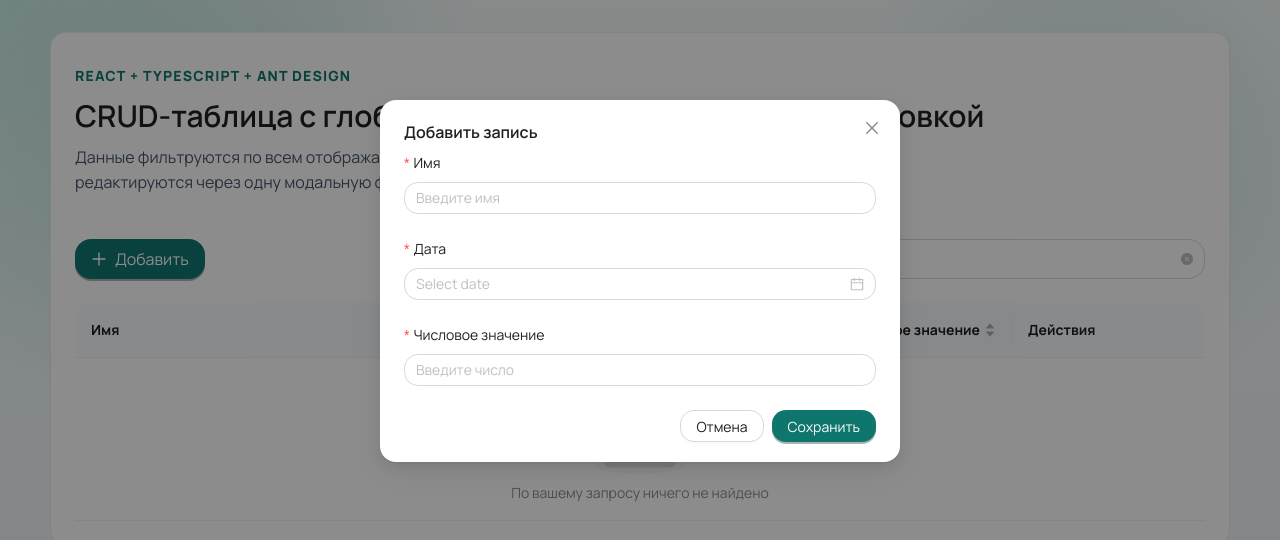
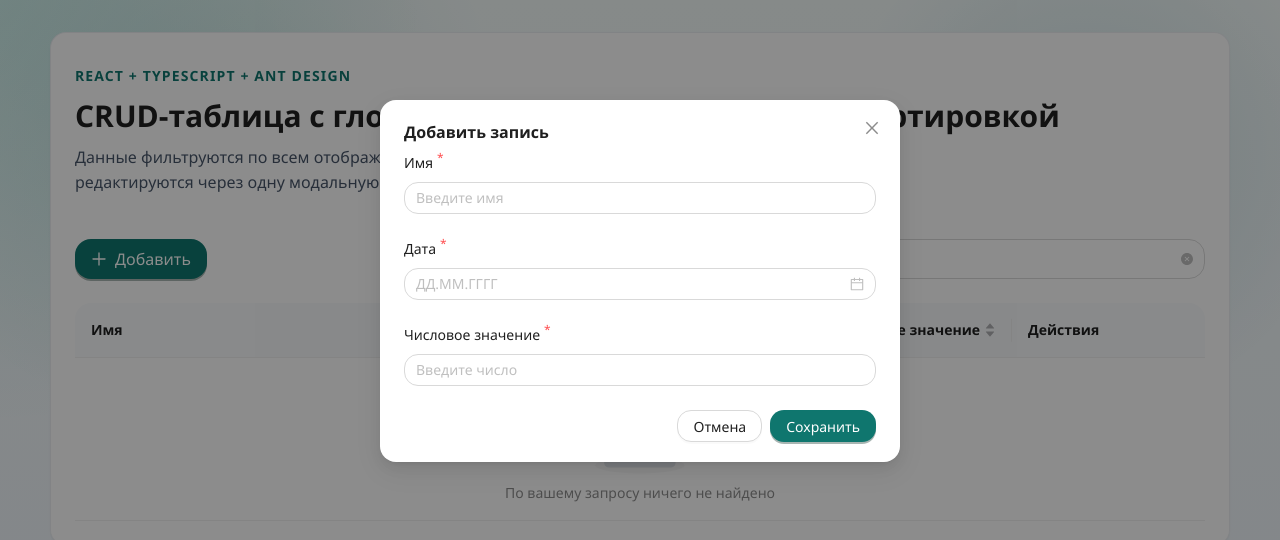
Before and after one commit to NikitaSitlivy/table_AntD, a React (Vite) app: page / in a window 1280 px wide. Both pictures are taken after typing "Sample" into the empty fields and a click on the button "Добавить". Shown: the top 540 px of the page. Built offline with nearby package versions, Linux system fonts and the light colour scheme.

Commit message:
Доработка UI таблицы, корректировка валидации

```diff
--- a/src/components/CrudTable.tsx
+++ b/src/components/CrudTable.tsx
@@ -1,4 +1,4 @@
-import { useMemo, useState } from 'react';
+import { useEffect, useMemo, useState } from 'react';
 import {
   Button,
   Card,
@@ -8,11 +8,13 @@ import {
   Popconfirm,
   Space,
   Table,
+  Tooltip,
   Typography,
 } from 'antd';
 import type { ColumnsType } from 'antd/es/table';
+import type { SortOrder, SorterResult } from 'antd/es/table/interface';
 import { DeleteOutlined, EditOutlined, PlusOutlined, SearchOutlined } from '@ant-design/icons';
-import { INITIAL_RECORDS, SEARCH_PLACEHOLDER } from '../constants';
+import { INITIAL_RECORDS, RECORDS_STORAGE_KEY, SEARCH_PLACEHOLDER } from '../constants';
 import {
   compareByDate,
   compareByName,
@@ -27,11 +29,41 @@ import { RecordModal } from './RecordModal';
 const { Paragraph, Text, Title } = Typography;
 
 export function CrudTable() {
-  const [records, setRecords] = useState<RecordItem[]>(INITIAL_RECORDS);
+  const [records, setRecords] = useState<RecordItem[]>(() => {
+    if (typeof window === 'undefined') {
+      return INITIAL_RECORDS;
+    }
+
+    const savedRecords = window.localStorage.getItem(RECORDS_STORAGE_KEY);
+
+    if (!savedRecords) {
+      return INITIAL_RECORDS;
+    }
+
+    try {
+      const parsedRecords = JSON.parse(savedRecords) as RecordItem[];
+
+      if (!Array.isArray(parsedRecords)) {
+        return INITIAL_RECORDS;
+      }
+
+      return parsedRecords;
+    } catch {
+      return INITIAL_RECORDS;
+    }
+  });
   const [searchValue, setSearchValue] = useState('');
   const [isModalOpen, setIsModalOpen] = useState(false);
   const [mode, setMode] = useState<ModalMode>('create');
   const [editingRecord, setEditingRecord] = useState<RecordItem | null>(null);
+  const [sortState, setSortState] = useState<{ columnKey?: string; order?: SortOrder }>({
+    columnKey: 'date',
+    order: 'descend',
+  });
+
+  useEffect(() => {
+    window.localStorage.setItem(RECORDS_STORAGE_KEY, JSON.stringify(records));
+  }, [records]);
 
   const filteredRecords = useMemo(
     () => filterRecords(records, searchValue),
@@ -93,8 +125,15 @@ export function CrudTable() {
         key: 'name',
         width: 280,
         sorter: compareByName,
-        showSorterTooltip: { target: 'sorter-icon' },
-        ellipsis: true,
+        sortOrder: sortState.columnKey === 'name' ? sortState.order : null,
+        sortDirections: ['ascend', 'descend', 'ascend'],
+        showSorterTooltip: {
+          target: 'full-header',
+          title:
+            sortState.columnKey === 'name' && sortState.order === 'ascend'
+              ? 'Сортировать от Я до А'
+              : 'Сортировать от А до Я',
+        },
       },
       {
         title: 'Дата',
@@ -102,7 +141,9 @@ export function CrudTable() {
         key: 'date',
         width: 180,
         sorter: compareByDate,
-        defaultSortOrder: 'descend',
+        sortOrder: sortState.columnKey === 'date' ? sortState.order : null,
+        sortDirections: ['descend', 'ascend', 'descend'],
+        showSorterTooltip: { target: 'full-header' },
         render: (value: string) => formatDisplayDate(value),
       },
       {
@@ -112,6 +153,9 @@ export function CrudTable() {
         width: 220,
         align: 'right',
         sorter: compareByValue,
+        sortOrder: sortState.columnKey === 'value' ? sortState.order : null,
+        sortDirections: ['descend', 'ascend', 'descend'],
+        showSorterTooltip: { target: 'full-header' },
         render: (value: number) => new Intl.NumberFormat('ru-RU').format(value),
       },
       {
@@ -121,11 +165,13 @@ export function CrudTable() {
         fixed: 'right',
         render: (_, record) => (
           <Space size="small">
+            <Tooltip title="Редактировать">
               <Button
                 aria-label={`Редактировать ${record.name}`}
                 icon={<EditOutlined />}
                 onClick={() => openEditModal(record)}
               />
+            </Tooltip>
             <Popconfirm
               title="Удалить запись?"
               description={`Запись «${record.name}» будет удалена без возможности восстановления.`}
@@ -134,13 +180,15 @@ export function CrudTable() {
               okButtonProps={{ danger: true }}
               onConfirm={() => handleDelete(record.id)}
             >
+              <Tooltip title="Удалить">
                 <Button danger aria-label={`Удалить ${record.name}`} icon={<DeleteOutlined />} />
+              </Tooltip>
             </Popconfirm>
           </Space>
         ),
       },
     ],
-    [],
+    [sortState],
   );
 
   const locale = useMemo(
@@ -194,6 +242,14 @@ export function CrudTable() {
             columns={columns}
             dataSource={filteredRecords}
             locale={locale}
+            onChange={(_, __, sorter) => {
+              const nextSorter = Array.isArray(sorter) ? sorter[0] : (sorter as SorterResult<RecordItem>);
+
+              setSortState({
+                columnKey: typeof nextSorter.columnKey === 'string' ? nextSorter.columnKey : undefined,
+                order: nextSorter.order ?? undefined,
+              });
+            }}
             pagination={{
               pageSize: 6,
               hideOnSinglePage: filteredRecords.length <= 6,
--- a/src/components/RecordModal.tsx
+++ b/src/components/RecordModal.tsx
@@ -1,11 +1,12 @@
-import { useEffect } from 'react';
-import { Button, DatePicker, Form, Input, InputNumber, Modal } from 'antd';
+import { useEffect, useMemo } from 'react';
+import { Button, DatePicker, Form, Input, Modal } from 'antd';
+import ruRU from 'antd/es/date-picker/locale/ru_RU';
 import type { Dayjs } from 'dayjs';
 import dayjs from 'dayjs';
 import {
+  DATE_FORMAT,
   ISO_DATE_FORMAT,
-  MAX_VALUE,
-  MIN_VALUE,
+  MAX_VALUE_DIGITS,
   NAME_MAX_LENGTH,
   NAME_MIN_LENGTH,
   VALIDATION_MESSAGES,
@@ -15,7 +16,7 @@ import type { ModalMode, RecordFormValues } from '../types';
 type RecordModalFormValues = {
   name: string;
   date: Dayjs;
-  value: number;
+  value: string;
 };
 
 type RecordModalProps = {
@@ -37,8 +38,19 @@ const modalMeta: Record<ModalMode, { title: string; okText: string }> = {
   },
 };
 
+const sanitizeDigits = (value: string) => value.replace(/\D/g, '');
+
+const datePickerLocale = {
+  ...ruRU,
+  lang: {
+    ...ruRU.lang,
+    placeholder: 'ДД.ММ.ГГГГ',
+  },
+};
+
 export function RecordModal({ open, mode, initialValues, onCancel, onSubmit }: RecordModalProps) {
   const [form] = Form.useForm<RecordModalFormValues>();
+  const watchedValues = Form.useWatch([], form) as Partial<RecordModalFormValues> | undefined;
 
   useEffect(() => {
     if (!open) {
@@ -50,7 +62,7 @@ export function RecordModal({ open, mode, initialValues, onCancel, onSubmit }: R
       form.setFieldsValue({
         name: initialValues.name,
         date: dayjs(initialValues.date),
-        value: initialValues.value,
+        value: String(initialValues.value),
       });
       return;
     }
@@ -58,17 +70,46 @@ export function RecordModal({ open, mode, initialValues, onCancel, onSubmit }: R
     form.resetFields();
   }, [form, initialValues, open]);
 
+  useEffect(() => {
+    if (!open || !initialValues) {
+      return;
+    }
+
+    form.setFieldsValue({
+      name: initialValues.name,
+      date: dayjs(initialValues.date),
+      value: String(initialValues.value),
+    });
+  }, [form, initialValues, open]);
+
   const handleFinish = (values: RecordModalFormValues) => {
     onSubmit({
       name: values.name.trim(),
       date: values.date.format(ISO_DATE_FORMAT),
-      value: values.value,
+      value: Number(values.value),
     });
   };
+
+  const isUpdateDisabled = useMemo(() => {
+    if (mode !== 'edit' || !initialValues) {
+      return false;
+    }
+
+    const currentName = watchedValues?.name?.trim() ?? '';
+    const currentDate = watchedValues?.date?.isValid() ? watchedValues.date.format(ISO_DATE_FORMAT) : '';
+    const currentValue = watchedValues?.value ?? '';
+
+    return (
+      currentName === initialValues.name &&
+      currentDate === initialValues.date &&
+      currentValue === String(initialValues.value)
+    );
+  }, [initialValues, mode, watchedValues]);
 
   return (
     <Modal
       destroyOnHidden
+      forceRender
       open={open}
       title={modalMeta[mode].title}
       onCancel={onCancel}
@@ -76,7 +117,12 @@ export function RecordModal({ open, mode, initialValues, onCancel, onSubmit }: R
         <Button key="cancel" onClick={onCancel}>
           Отмена
         </Button>,
-        <Button key="submit" type="primary" onClick={() => form.submit()}>
+        <Button
+          key="submit"
+          type="primary"
+          disabled={isUpdateDisabled}
+          onClick={() => form.submit()}
+        >
           {modalMeta[mode].okText}
         </Button>,
       ]}
@@ -87,18 +133,28 @@ export function RecordModal({ open, mode, initialValues, onCancel, onSubmit }: R
         preserve={false}
         autoComplete="off"
         onFinish={handleFinish}
+        requiredMark={(label, info) =>
+          info.required ? (
+            <span>
+              {label}
+              <span className="form-required-mark">*</span>
+            </span>
+          ) : (
+            label
+          )
+        }
       >
         <Form.Item
+          required
           label="Имя"
           name="name"
           rules={[
-            { required: true, message: VALIDATION_MESSAGES.nameRequired },
             {
               validator: async (_, value: string | undefined) => {
                 const normalizedValue = value?.trim() ?? '';
 
                 if (!normalizedValue) {
-                  throw new Error(VALIDATION_MESSAGES.nameWhitespace);
+                  throw new Error(VALIDATION_MESSAGES.nameRequired);
                 }
 
                 if (
@@ -115,32 +171,56 @@ export function RecordModal({ open, mode, initialValues, onCancel, onSubmit }: R
         </Form.Item>
 
         <Form.Item
+          required
           label="Дата"
           name="date"
-          rules={[{ required: true, message: VALIDATION_MESSAGES.dateRequired }]}
+          rules={[
+            { required: true, message: VALIDATION_MESSAGES.dateRequired },
+            {
+              validator: async (_, value: Dayjs | undefined) => {
+                if (!value) {
+                  return;
+                }
+
+                if (!value.isValid()) {
+                  throw new Error(VALIDATION_MESSAGES.dateInvalid);
+                }
+              },
+            },
+          ]}
         >
-          <DatePicker className="w-full" format="DD.MM.YYYY" style={{ width: '100%' }} />
+          <DatePicker
+            className="w-full"
+            format={DATE_FORMAT}
+            locale={datePickerLocale}
+            placeholder="ДД.ММ.ГГГГ"
+            style={{ width: '100%' }}
+          />
         </Form.Item>
 
         <Form.Item
+          required
           label="Числовое значение"
           name="value"
+          getValueFromEvent={(event) => sanitizeDigits(event.target.value).slice(0, MAX_VALUE_DIGITS + 1)}
           rules={[
-            { required: true, message: VALIDATION_MESSAGES.valueRequired },
             {
-              type: 'number',
-              min: MIN_VALUE,
-              max: MAX_VALUE,
-              message: VALIDATION_MESSAGES.valueRange,
+              validator: async (_, value: string | undefined) => {
+                if (!value) {
+                  throw new Error(VALIDATION_MESSAGES.valueRequired);
+                }
+
+                if (value.length > MAX_VALUE_DIGITS) {
+                  throw new Error(VALIDATION_MESSAGES.valueDigits);
+                }
+              },
             },
           ]}
         >
-          <InputNumber
+          <Input
             className="w-full"
-            min={MIN_VALUE}
-            max={MAX_VALUE}
-            precision={0}
-            style={{ width: '100%' }}
+            inputMode="numeric"
+            maxLength={MAX_VALUE_DIGITS + 1}
             placeholder="Введите число"
           />
         </Form.Item>
--- a/src/constants.ts
+++ b/src/constants.ts
@@ -5,10 +5,10 @@ export const ISO_DATE_FORMAT = 'YYYY-MM-DD';
 
 export const NAME_MIN_LENGTH = 2;
 export const NAME_MAX_LENGTH = 100;
-export const MIN_VALUE = 0;
-export const MAX_VALUE = 1_000_000;
+export const MAX_VALUE_DIGITS = 15;
 
 export const SEARCH_PLACEHOLDER = 'Поиск по имени, дате или числу';
+export const RECORDS_STORAGE_KEY = 'crud-table-records';
 
 export const INITIAL_RECORDS: RecordItem[] = [
   { id: 'rec-1', name: 'Alpha Logistics', date: '2026-03-19', value: 1200 },
@@ -19,9 +19,9 @@ export const INITIAL_RECORDS: RecordItem[] = [
 
 export const VALIDATION_MESSAGES = {
   nameRequired: 'Введите имя',
-  nameWhitespace: 'Имя не может состоять только из пробелов',
   nameLength: `Имя должно содержать от ${NAME_MIN_LENGTH} до ${NAME_MAX_LENGTH} символов`,
   dateRequired: 'Выберите дату',
+  dateInvalid: 'Введите корректную дату в формате ДД.ММ.ГГГГ',
   valueRequired: 'Введите числовое значение',
-  valueRange: `Значение должно быть в диапазоне от ${MIN_VALUE} до ${MAX_VALUE}`,
+  valueDigits: `Числовое значение должно содержать не более ${MAX_VALUE_DIGITS} цифр`,
 };
--- a/src/helpers.ts
+++ b/src/helpers.ts
@@ -19,8 +19,18 @@ export const filterRecords = (records: RecordItem[], searchValue: string) => {
   return records.filter((record) => buildSearchableText(record).includes(query));
 };
 
+const normalizeNameForSort = (value: string) => {
+  const trimmedValue = value.trim();
+  const sanitizedValue = trimmedValue.replace(/^[^\p{L}\p{N}]+/u, '');
+
+  return sanitizedValue || trimmedValue;
+};
+
 export const compareByName = (left: RecordItem, right: RecordItem) =>
-  left.name.localeCompare(right.name, 'ru', { sensitivity: 'base' });
+  normalizeNameForSort(left.name).localeCompare(normalizeNameForSort(right.name), 'ru', {
+    sensitivity: 'base',
+    numeric: true,
+  });
 
 export const compareByDate = (left: RecordItem, right: RecordItem) =>
   dayjs(left.date).valueOf() - dayjs(right.date).valueOf();
--- a/src/main.tsx
+++ b/src/main.tsx
@@ -3,10 +3,12 @@ import ReactDOM from 'react-dom/client';
 import { ConfigProvider } from 'antd';
 import ruRU from 'antd/locale/ru_RU';
 import dayjs from 'dayjs';
+import customParseFormat from 'dayjs/plugin/customParseFormat';
 import 'dayjs/locale/ru';
 import App from './App';
 import './styles.css';
 
+dayjs.extend(customParseFormat);
 dayjs.locale('ru');
 
 ReactDOM.createRoot(document.getElementById('root') as HTMLElement).render(
@@ -18,7 +20,8 @@ ReactDOM.createRoot(document.getElementById('root') as HTMLElement).render(
           colorPrimary: '#0f766e',
           colorInfo: '#0f766e',
           borderRadius: 14,
-          fontFamily: "'Manrope', 'Segoe UI', sans-serif",
+          fontFamily:
+            "'Segoe UI Variable', 'Segoe UI', 'SF Pro Display', 'Helvetica Neue', Arial, sans-serif",
         },
       }}
     >
--- a/src/styles.css
+++ b/src/styles.css
@@ -1,11 +1,10 @@
-@import url('https://fonts.googleapis.com/css2?family=Manrope:wght@400;500;600;700;800&display=swap');
-
 :root {
   color: #0f172a;
   background:
     radial-gradient(circle at top left, rgba(20, 184, 166, 0.15), transparent 28%),
     linear-gradient(180deg, #f4fbfa 0%, #eef4fb 100%);
-  font-family: 'Manrope', 'Segoe UI', sans-serif;
+  font-family:
+    'Segoe UI Variable', 'Segoe UI', 'SF Pro Display', 'Helvetica Neue', Arial, sans-serif;
 }
 
 * {
@@ -79,6 +78,14 @@ body {
   width: 100%;
 }
 
+.form-required-mark {
+  margin-left: 4px;
+  color: #ff4d4f;
+  font-size: 12px;
+  line-height: 1;
+  vertical-align: super;
+}
+
 .ant-table-wrapper .ant-table {
   background: transparent;
 }
```
Lines whose indentation alone changed are shown as unchanged.
